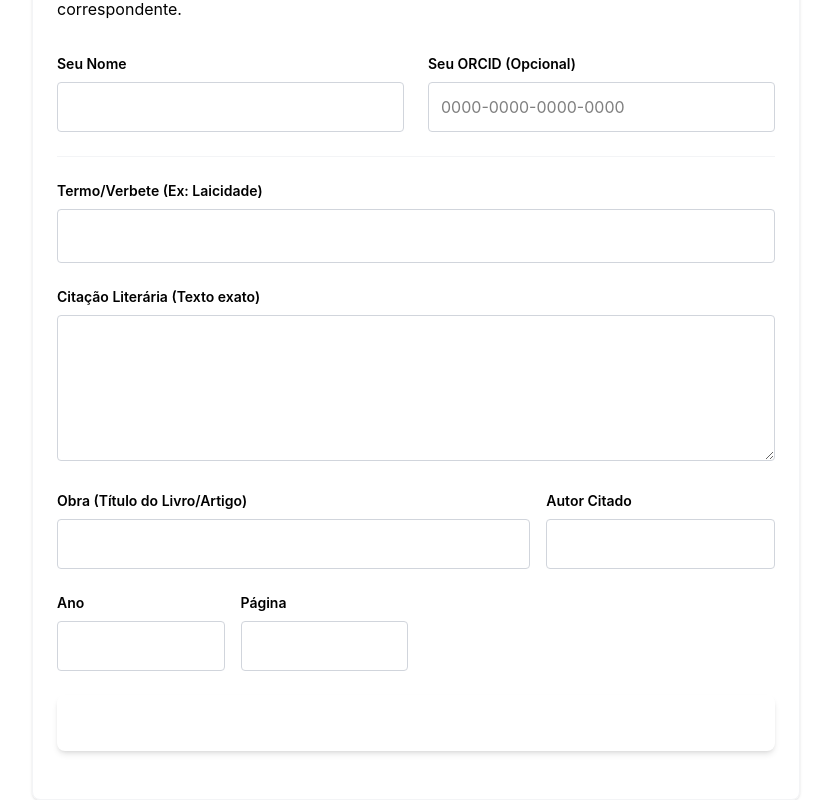
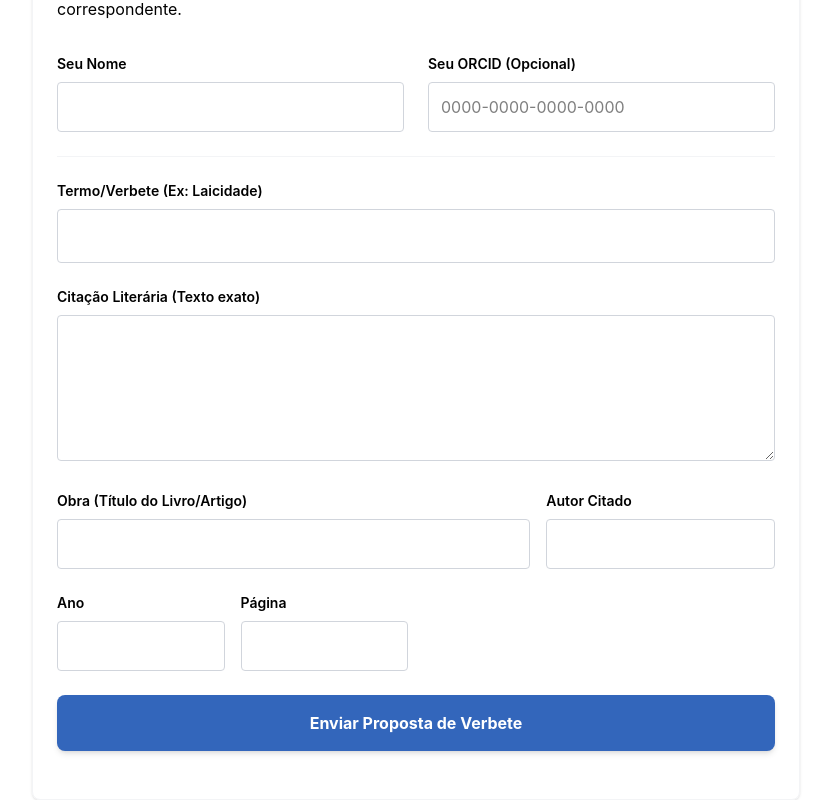
Before and after one commit to Wennington123/Wikiendum, a Next.js app: page /colaborar in a window 1280 px wide. Shown: the part 248-1048 px from the top of the page, without its empty margins (224-1055 px from the left). Built offline with nearby package versions, Linux system fonts and the light colour scheme.

Commit message:
new_colbaborar

```diff
--- a/app/colaborar/page.tsx
+++ b/app/colaborar/page.tsx
@@ -76,7 +76,7 @@ export default function ColaborarPage() {
             </div>
           </div>
 
-          <button type="submit" className="w-full bg-wiki-link text-white font-bold py-4 rounded-lg shadow-md hover:opacity-90 hover:shadow-lg transition-all duration-200">
+          <button type="submit" className="w-full bg-[#3366bb] text-white font-bold py-4 rounded-lg shadow-md hover:opacity-90 hover:shadow-lg transition-all duration-200">
             Enviar Proposta de Verbete
           </button>
         </form>
```
